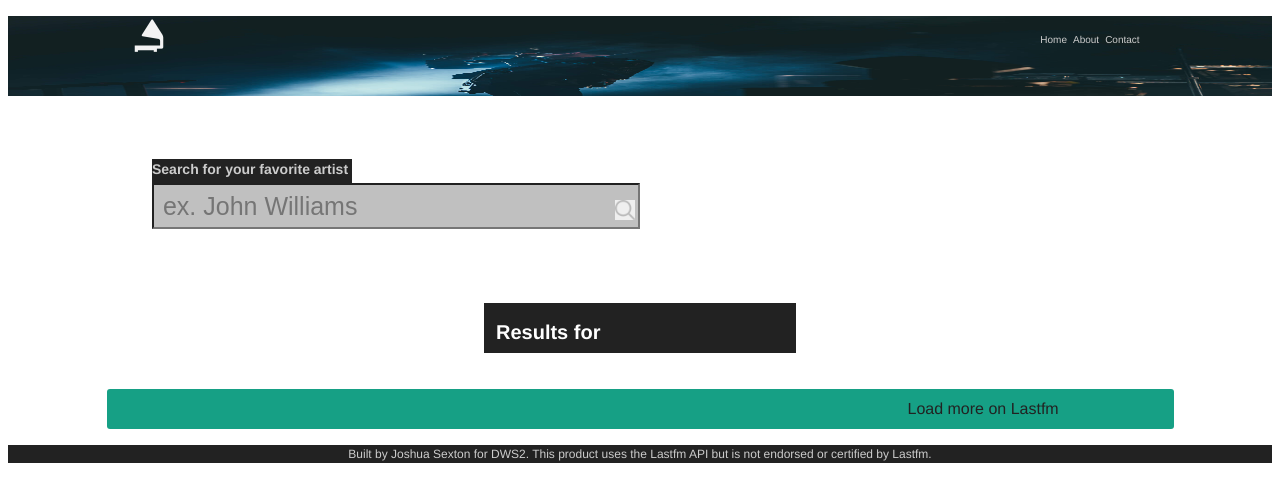
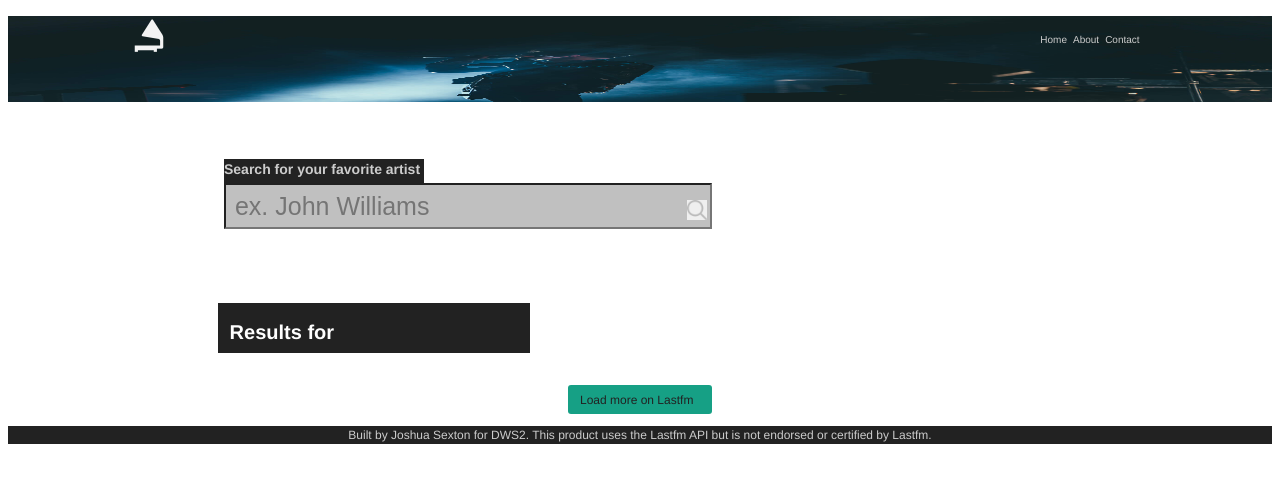
Before and after one commit to joshuasextondws2/joshuaSextonDws2, a website: page index.html in a window 1280 px wide. Drawn offline with Linux system fonts and the light colour scheme.

Commit message:
updates to media queries. 700px and 890px.

```diff
--- a/scss/base/_base.scss
+++ b/scss/base/_base.scss
@@ -15,6 +15,9 @@ body{
 	}
 	@include mq(medium){
 		background-size: 100% 18%;
+	}
+	@include mq(large){
+		background-size: 100% 20%;
 	}
 	background-image: url("../images/austin-neill-213462.jpg");
 	background-repeat: no-repeat;
@@ -45,7 +48,12 @@ search{
 		width: 100%;
 
 	}
-
+	@include mq(large){
+		width: 80%;
+		}
+	@media(min-width: 894px){
+		width: 70%;
+	}
 		width: 50%;
 		max-width: 1100px;
 		margin-right: auto;
@@ -63,6 +71,10 @@ li h3{
 		font-size: 13px;
 		height: 25px;
 		width: 70%;
+	}
+	@include mq(large){
+		width: 100%;
+		font-size: 12px;
 	}
 		width: 100%;
 		color: $secondary-color;
@@ -92,6 +104,7 @@ li h3{
 		width: 25rem;
 		font-size: 20px;
 		height: 3rem;
+		margin-left: 20px;
 
 
 		}
@@ -123,6 +136,9 @@ h2{
 	@include mq(large){
 		margin-left: 12rem;
 		width: 200px;
+	}
+	@media(min-width: 894px){
+		margin-left: 18rem;
 	}
 
 		background-color: $primary-color;
@@ -164,6 +180,9 @@ form{
 		margin-left: 12rem;
 
 	}
+		@media(min-width: 894px){
+			margin-left: 18rem;
+		}
 		height: 40px;
 		width: 40rem;
 		background-color: #C0C0C0 ;
@@ -190,7 +209,9 @@ form{
 		flex-direction: column;
 
 	}
-
+	@include mq(large){
+		flex-direction: row;
+		}
 	margin-right: auto;
 	margin-left: auto;
 	display: flex;
@@ -206,7 +227,9 @@ li img {
 	@include mq(medium){
 		height: 95px;
 	}
-
+	@include mq(large){
+		height: auto;
+	}
 	width: auto;
 	height:auto;
 }
@@ -225,6 +248,11 @@ li img {
 	@include mq(medium){
 		height: 95px;
 	}
+		@include mq(large){
+		width: 175px;
+		height: 280px;
+		flex-direction: row;
+		}
 		background-color: $primary-color;
 		width: 175px;
 		height: 280px;
@@ -249,7 +277,12 @@ li img {
 			font-size: 13px;
 			width: 70%;
 		}
+		@include mq(large){
+			width: 100%;
+			margin-top: 29px;
+			font-size: 16px;
 
+			}
  			text-align: center;
 			font-size: 16px;
 			width: 100%;
@@ -277,6 +310,13 @@ li img {
 		font-size: 16px;
 		padding-left: 6px;
 	}
+	@include mq(large){
+		width: 120px;
+		height: 17px;
+		font-size: 12px;
+		padding: .5em 1em;
+
+	}
 
 		margin-right: auto;
 		margin-left: auto;
```
Also changed, not shown: css/main.css, scss/main.scss (line endings or trailing spaces).
